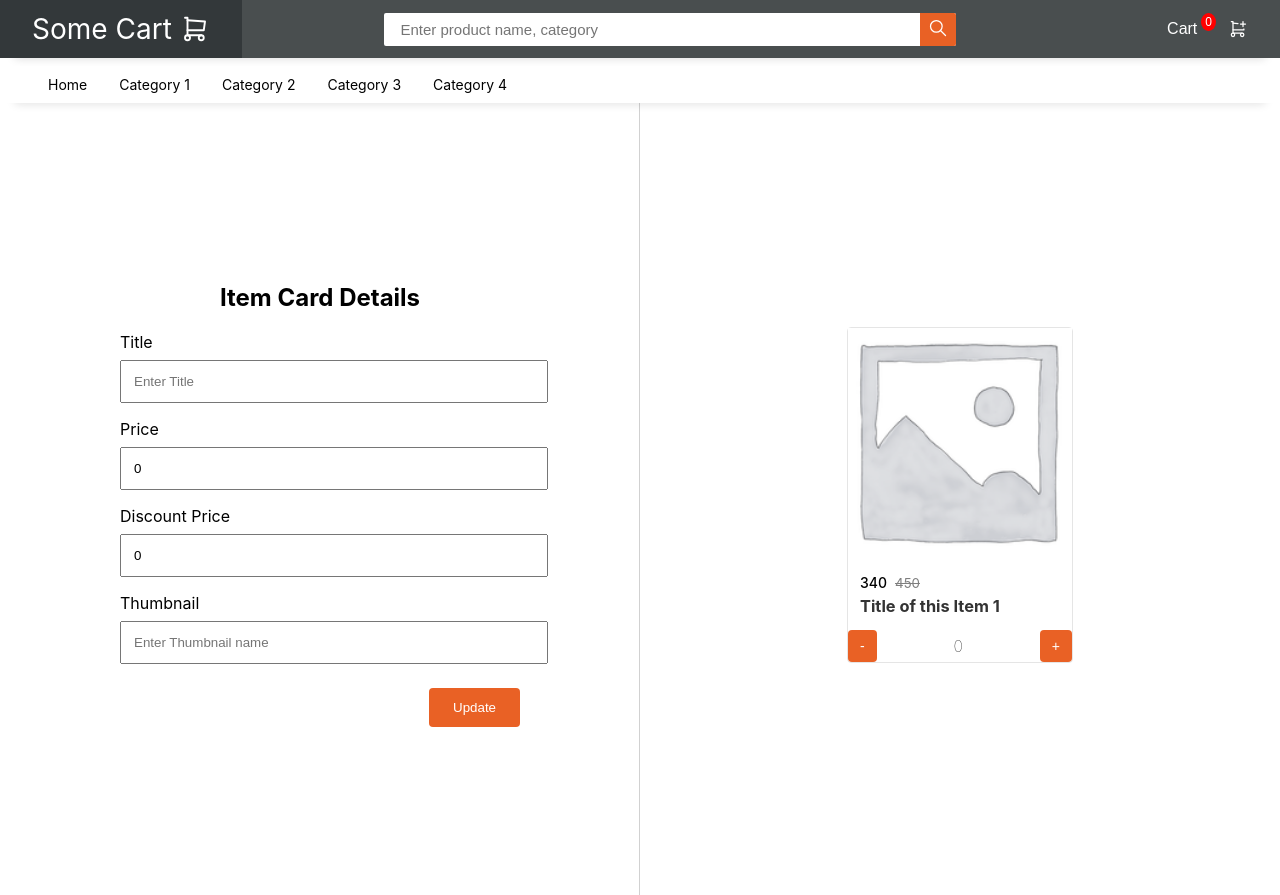
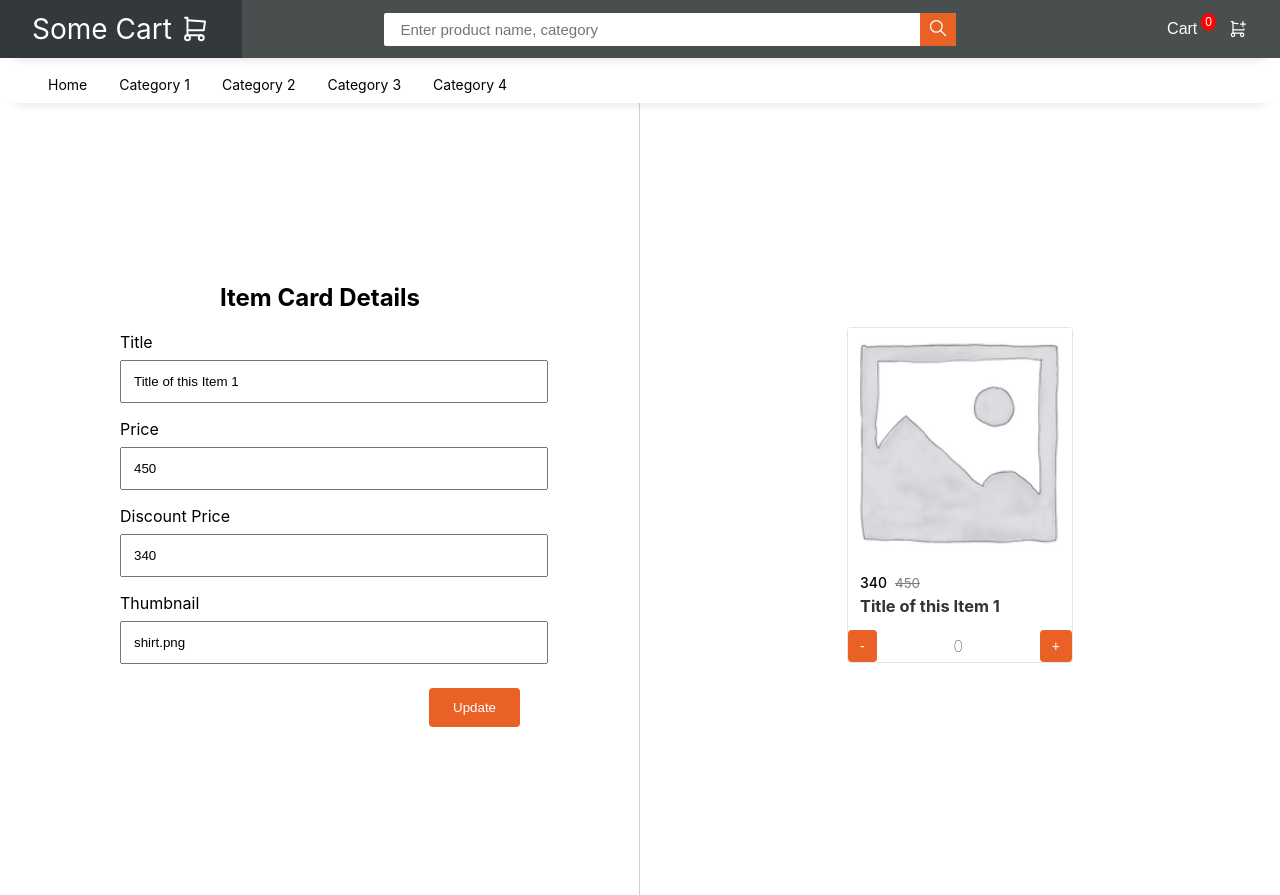
Before and after one commit to Phushyamithra/GFG_React_Module, a React (Create React App) app: page / in a window 1280 px wide. Built offline with nearby package versions, Linux system fonts and the light colour scheme.

Commit message:
Final day commit of 23-4-2024 for Form handling and two way binding

```diff
--- /dev/null
+++ b/src/components/Form.js
@@ -0,0 +1,62 @@
+
+const Form = (props) => {
+
+    const handleChange = (e) => {
+        props.onInputChange(e);
+    }
+    return (
+        <form onSubmit={props.onFormSubmission}>
+            <h2>Item Card Details</h2>
+            <div className={"input-field"}>
+                <label htmlFor="title">Title</label>
+                <input
+                    type="text"
+                    placeholder="Enter Title"
+                    value={props.item.title}
+                    onChange={handleChange}
+                    name="title"
+                    required
+                />
+            </div>
+            <div className={"input-field"}>
+                <label htmlFor="price">Price</label>
+                <input
+                    type="number"
+                    placeholder="Enter Price"
+                    value={props.item.price}
+                    onChange={handleChange}
+                    name="price"
+                    required
+                />
+            </div>
+            <div className={"input-field"}>
+                <label htmlFor="discountPrice">Discount Price</label>
+                <input
+                    type="number"
+                    placeholder="Enter Discounted Price"
+                    value={props.item.discountedPrice}
+                    name="discountedPrice"
+                    onChange={handleChange}
+                    required
+                />
+            </div>
+            <div className={"input-field"}>
+                <label htmlFor="thumbnail">Thumbnail</label>
+                <input
+                    type="text"
+                    placeholder="Enter Thumbnail name"
+                    value={props.item.thumbnail}
+                    name="thumbnail"
+                    onChange={handleChange}
+                    required
+                />
+            </div>
+            <div className={"submit-wrap"}>
+                <button>Update</button>
+            </div>
+        </form>
+    );
+}
+
+
+export default Form;
--- a/src/components/ProductList.js
+++ b/src/components/ProductList.js
@@ -1,12 +1,9 @@
 import { useState } from "react"
 import Item from "./Item"
-
+import Form from "./Form"
 
 const ProductList = () => {
-    const [title, setTitle] = useState("")
-    const [price, setPrice] = useState(0)
-    const [discountedPrice, setDiscountedPrice] = useState(0)
-    const [thumbnail, setThumbnail] = useState("")
+
 
     const [item, setItem] = useState({
         id: 0,
@@ -15,110 +12,26 @@ const ProductList = () => {
         discountedPrice: 340,
         thumbnail: "shirt.png"
     })
-
-    const handleTitle = (event) => {
-        // console.log(event)
-        // console.log(event.target.value)
-        setTitle(event.target.value)
-        setItem({
-            ...item,
-            title: event.target.value
-        })
+    const handleChange = (event) => {
+      setItem({
+        ...item,
+        [event.target.name] : event.target.value
+      })
     }
-
-    const handlePrice = event => {
-        setPrice(event.target.value)
-        setItem({
-            ...item,
-            price: event.target.value
-        })
-    }
-
-    const handleDiscountedPrice = event => {
-        setDiscountedPrice(event.target.value)
-        setItem({
-            ...item,
-            discountedPrice: event.target.value
-        })
-    }
-
-    const handleThumbnail = event => {
-        setThumbnail(event.target.value)
-        setItem({
-            ...item,
-            thumbnail: event.target.value
-        })
-    }
-
     const submitForm = event => {
         event.preventDefault();
-        console.log({
-            title: title,
-            price,
-            discountedPrice,
-            thumbnail
-        })
-        if(discountedPrice > price) {
+
+        if(item.discountedPrice > item.price) {
             alert("Discounted Price cannot be greater than price")
             return;
         }
-        setItem({
-            title,
-            price,
-            discountedPrice,
-            thumbnail
-        })
+        console.log("Data from Form came back "+item);
     }
 
     return (
         <div className={"product-wrapper"}>
             <div className={"form"}>
-                <form onSubmit={submitForm}>
-                    <h2>Item Card Details</h2>
-                    <div className={"input-field"}>
-                        <label htmlFor="title">Title</label>
-                        <input
-                            type="text"
-                            placeholder="Enter Title"
-                            value={title}
-                            onChange={handleTitle}
-                            required
-                        />
-                    </div>
-                    <div className={"input-field"}>
-                        <label htmlFor="price">Price</label>
-                        <input
-                            type="number"
-                            placeholder="Enter Price"
-                            value={price}
-                            onChange={handlePrice}
-                            required
-                        />
-                    </div>
-                    <div className={"input-field"}>
-                        <label htmlFor="discountPrice">Discount Price</label>
-                        <input
-                            type="number"
-                            placeholder="Enter Discounted Price"
-                            value={discountedPrice}
-                            onChange={handleDiscountedPrice}
-                            required
-                        />
-                    </div>
-                    <div className={"input-field"}>
-                        <label htmlFor="thumbnail">Thumbnail</label>
-                        <input
-                            type="text"
-                            placeholder="Enter Thumbnail name"
-                            value={thumbnail}
-                            onChange={handleThumbnail}
-                            required
-                        />
-                    </div>
-                    <div className={"submit-wrap"}>
-                        <button>Update</button>
-                    </div>
-                </form>
+                <Form item = {item} onInputChange ={handleChange} onFormSubmission = {submitForm}></Form>
             </div>
             <div>
                 <div>
```
Also changed, not shown: 1 other file (tests, documents, lock files or other folders).
